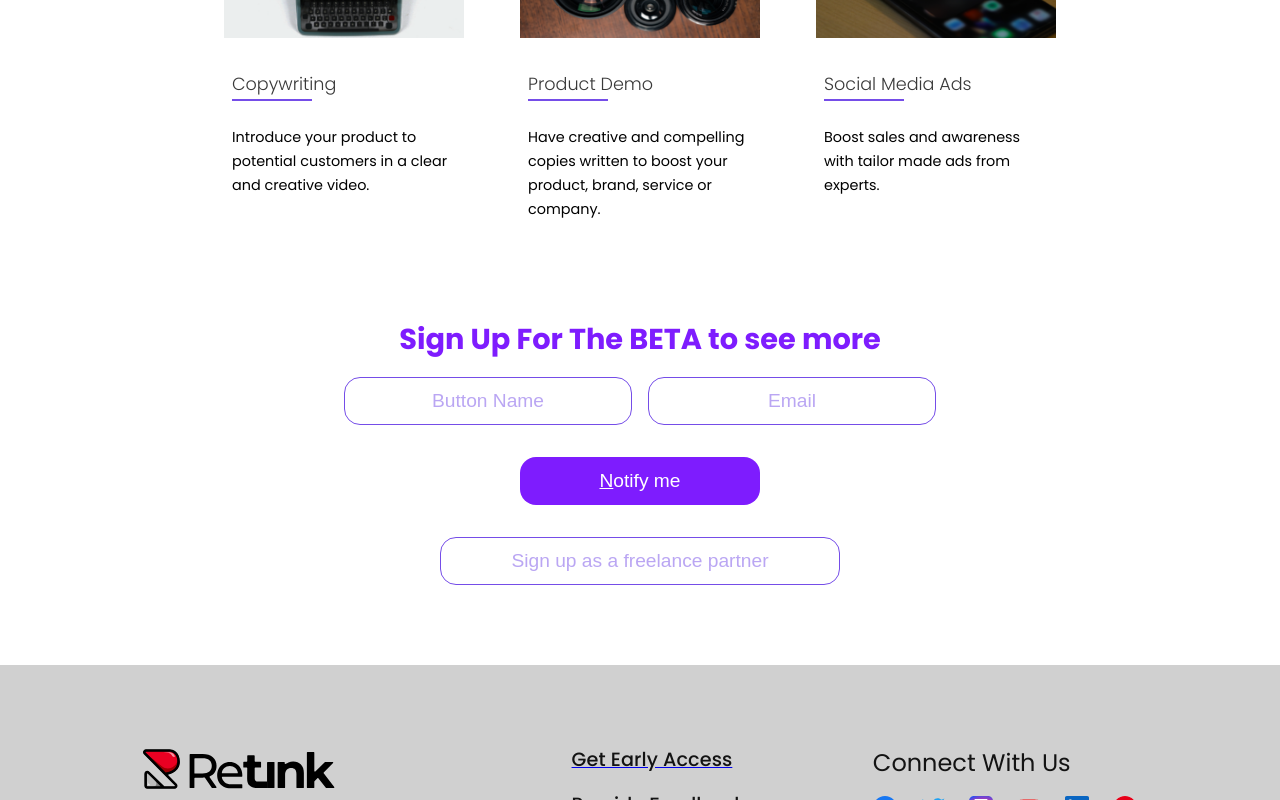
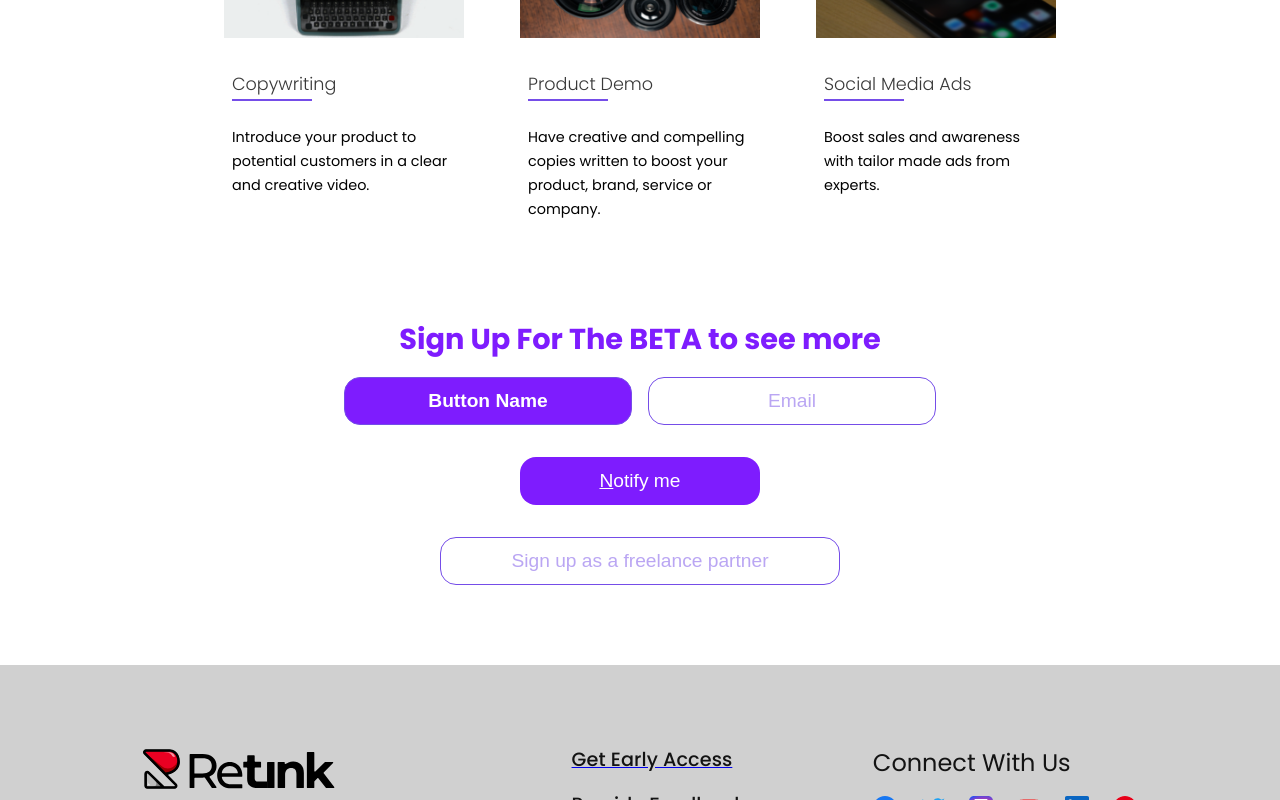
Before and after one commit to Mozibix/rethink_media, a React (Vite) app: page / in a window 1280 px wide. In both pictures the pointer is over the button "Button Name". Shown: the part 2867-3667 px from the top of the page. Built offline with nearby package versions, Linux system fonts and the light colour scheme.

Commit message:
style: updated buttons_sec styles

```diff
--- a/src/styles/custom.scss
+++ b/src/styles/custom.scss
@@ -24,6 +24,7 @@ html {
 button {
   outline: none;
   border: none;
+  cursor: pointer;
 }
 
 ul {
@@ -107,7 +108,7 @@ ul {
       @media screen and (min-width: 1200px) {
         font-size: 3rem;
         line-height: 4rem;
-        max-width: 30rem;
+        max-width: 28rem;
       }
     }
 
@@ -363,6 +364,9 @@ ul {
     button {
       font-size: 1.2rem;
       border-radius: 1rem;
+      font-weight: 500;
+      line-height: normal;
+      transition: all 0.3s ease-in-out;
     }
   }
 
@@ -385,6 +389,12 @@ ul {
       @media screen and (min-width: 768px) {
         width: 18rem;
       }
+
+      &:hover {
+        color: $white;
+        background: $secondary;
+        font-weight: 600;
+      }
     }
   }
 
@@ -398,6 +408,13 @@ ul {
 
       @media screen and (min-width: 768px) {
         width: 15rem;
+      }
+
+      &:hover {
+        font-weight: 600;
+        border: 1px solid $btn_border_light;
+        color: $secondary;
+        background: $white;
       }
 
       span {
@@ -421,6 +438,12 @@ ul {
       @media screen and (min-width: 768px) {
         width: 25rem;
       }
+
+      &:hover {
+        color: $white;
+        font-weight: 600;
+        background: $secondary;
+      }
     }
   }
 }
```
